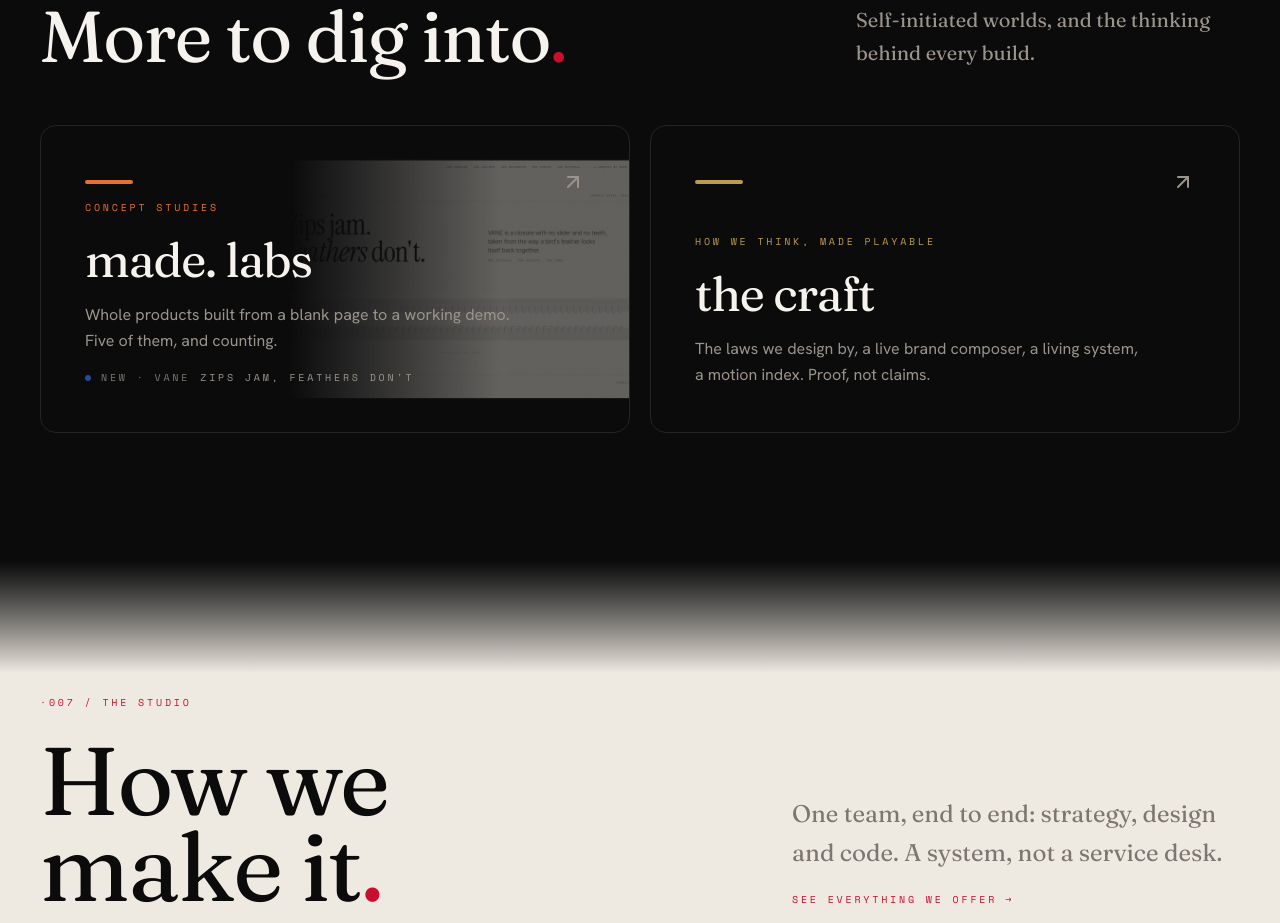
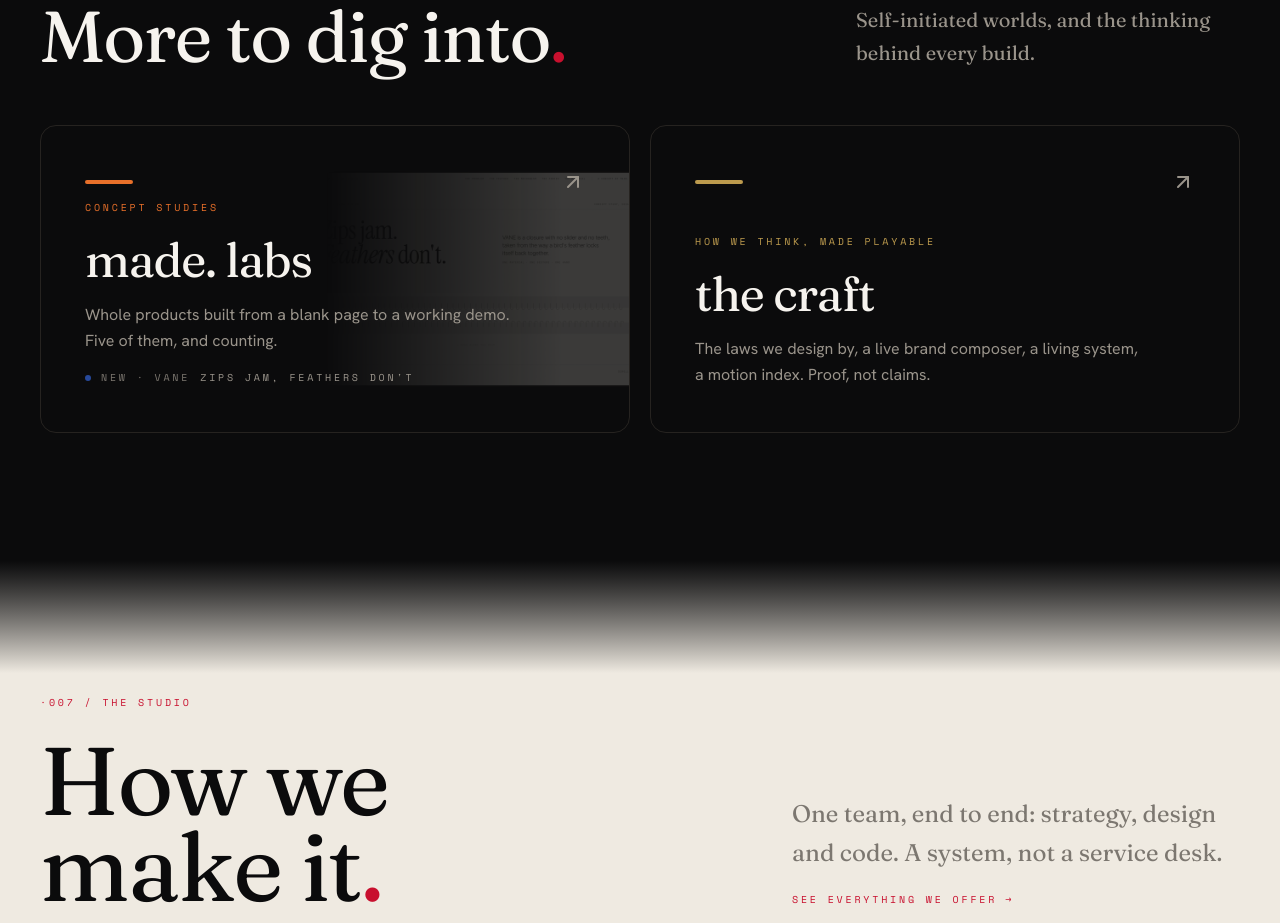
Before and after one commit to asrithcheepurupalli/made.byac, a React (Vite) app: page / in a window 1280 px wide. Shown: the part 6820-7743 px from the top of the page. Built offline with nearby package versions, Linux system fonts and the light colour scheme; no server answers.

Commit message:
Homepage: settle the VANE bleed behind the labs card copy

```diff
--- a/src/site/ExploreTease.tsx
+++ b/src/site/ExploreTease.tsx
@@ -52,10 +52,10 @@ export function ExploreTease() {
               {c.featured && (
                 <div
                   aria-hidden
-                  className="pointer-events-none absolute inset-y-0 right-0 w-[58%] hidden sm:block opacity-40 transition-opacity duration-500 group-hover:opacity-60"
+                  className="pointer-events-none absolute inset-y-0 right-0 w-[52%] hidden sm:block opacity-[0.22] transition-opacity duration-500 group-hover:opacity-40"
                   style={{
-                    maskImage: "linear-gradient(to right, transparent, #000 62%)",
-                    WebkitMaskImage: "linear-gradient(to right, transparent, #000 62%)",
+                    maskImage: "linear-gradient(to right, transparent, #000 78%)",
+                    WebkitMaskImage: "linear-gradient(to right, transparent, #000 78%)",
                   }}
                 >
                   <img
```
